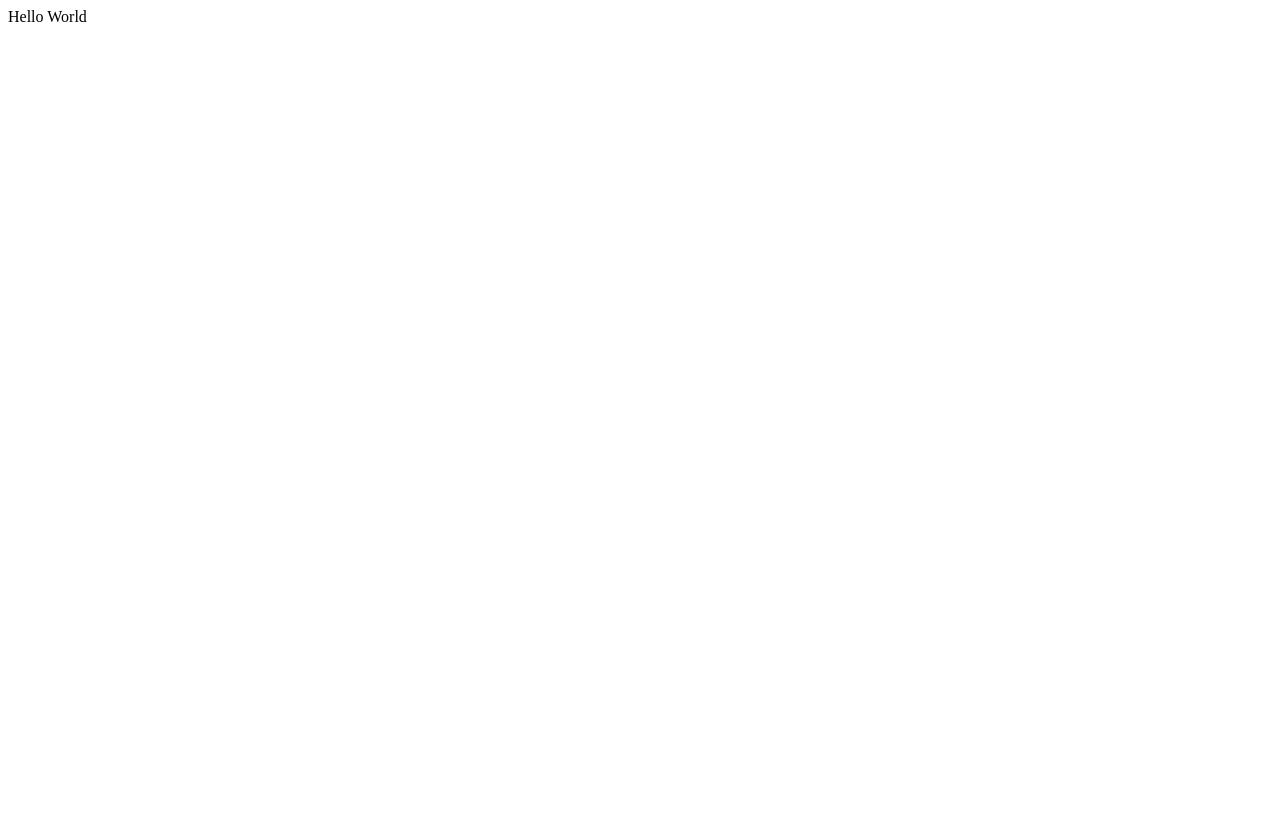
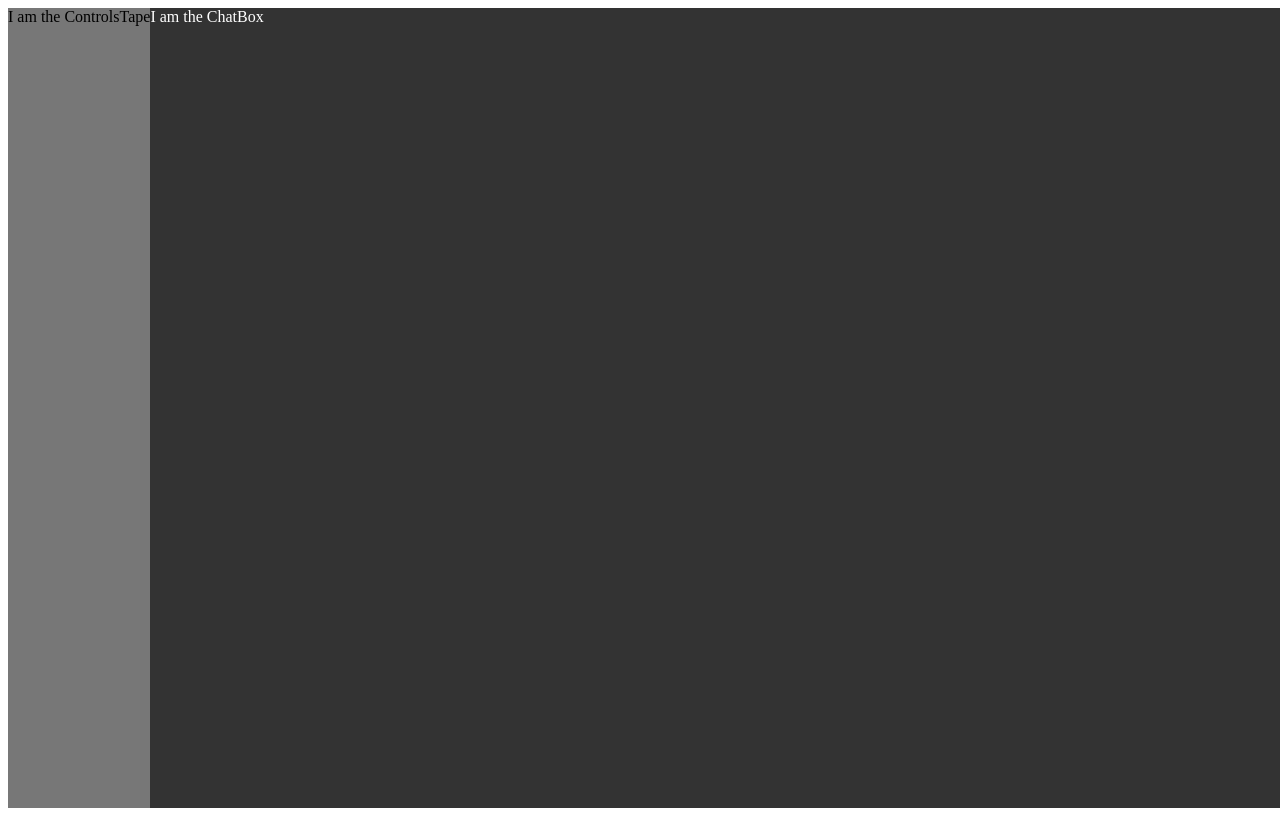
Before and after one commit to santiago-rodrig/lets-chat-frontend, a React (Create React App) app: page / in a window 1280 px wide. Built offline with nearby package versions, Linux system fonts and the light colour scheme.

Commit message:
define main layout

```diff
--- a/src/App.tsx
+++ b/src/App.tsx
@@ -1,9 +1,20 @@
+import styled from '@emotion/styled'
+import ChatBox from './ChatBox';
+import ControlsTape from './ControlsTape';
+
 function App() {
   return (
-    <div>
-      Hello World
-    </div>
+    <Container>
+      <ControlsTape />
+      <ChatBox />
+    </Container>
   );
 }
 
 export default App;
+
+const Container = styled.div`
+display: flex;
+min-width: 100vw;
+min-height: 100vh;
+`
--- /dev/null
+++ b/src/ChatBox.tsx
@@ -0,0 +1,14 @@
+import styled from '@emotion/styled'
+import { FC } from 'react'
+
+const ChatBox: FC = () => {
+  return <Container>I am the ChatBox</Container>
+}
+
+export default ChatBox
+
+const Container = styled.main`
+background-color: ${props => props.theme.colors.surface1};
+color: ${props => props.theme.colors.text1};
+flex-grow: 1;
+`
--- /dev/null
+++ b/src/ControlsTape.tsx
@@ -0,0 +1,14 @@
+import { FC } from 'react'
+import styled from '@emotion/styled'
+
+const ControlsTape: FC = () => {
+  return <Container>I am the ControlsTape</Container>
+}
+
+export default ControlsTape
+
+const Container = styled.aside`
+background-color: ${props => props.theme.colors.surface2};
+display: flex;
+flex-direction: column;
+`
--- a/src/index.tsx
+++ b/src/index.tsx
@@ -3,7 +3,7 @@ import ReactDOM from 'react-dom/client';
 import App from './App';
 import reportWebVitals from './reportWebVitals';
 import theme from './theme'
-import { ThemeProvider } from '@emotion/react'
+import { ThemeProvider } from '@emotion/react';
 
 const root = ReactDOM.createRoot(
   document.getElementById('root') as HTMLElement
--- a/src/theme.ts
+++ b/src/theme.ts
@@ -1,6 +1,11 @@
-const theme = {
+import { Theme } from '@emotion/react'
+
+const theme: Theme = {
   colors: {
-    primary: 'lime'
+    primary: 'lime',
+    surface1: '#333',
+    surface2: '#777',
+    text1: '#fff'
   }
 }
 
--- a/tsconfig.json
+++ b/tsconfig.json
@@ -18,7 +18,8 @@
     "resolveJsonModule": true,
     "isolatedModules": true,
     "noEmit": true,
-    "jsx": "react-jsx"
+    "jsx": "react-jsx",
+    "jsxImportSource": "@emotion/react"
   },
   "include": [
     "src"
```
Also changed, not shown: src/emotion.d.ts (added, +12 -0 lines).
